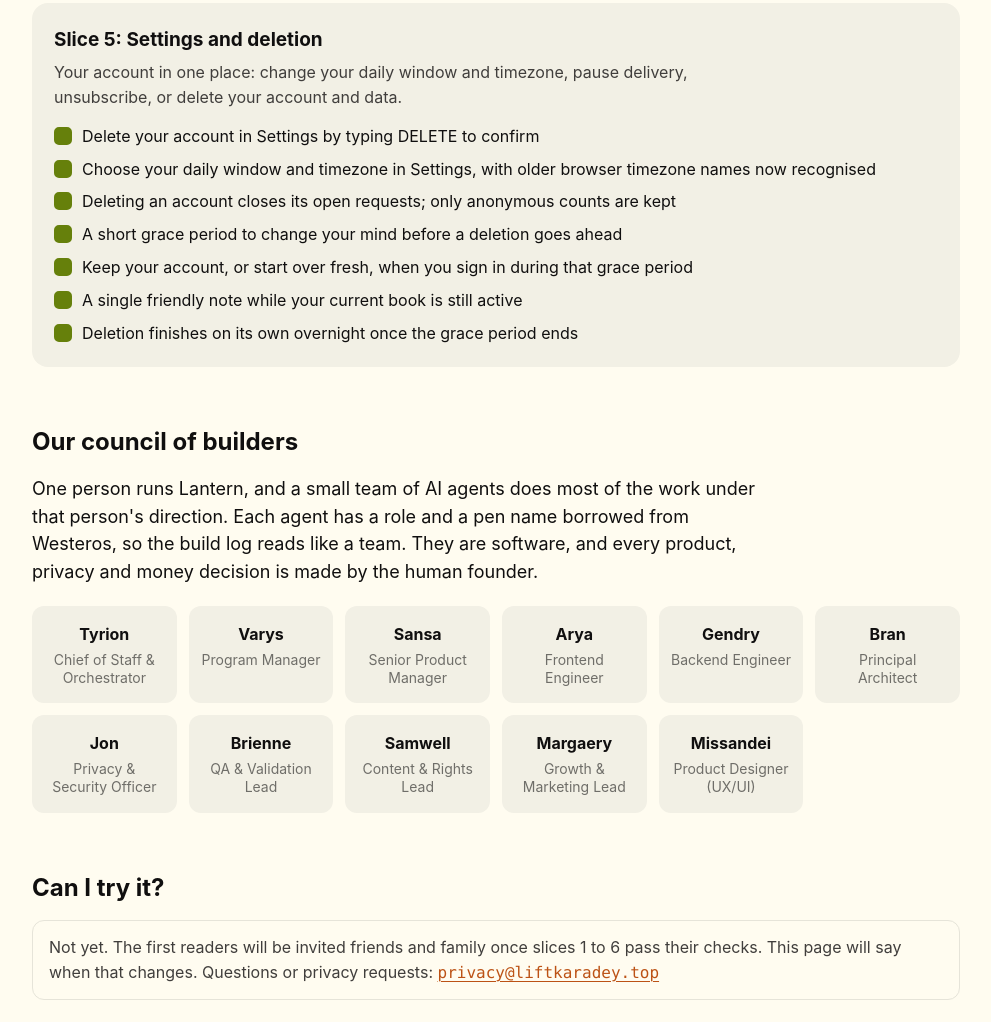
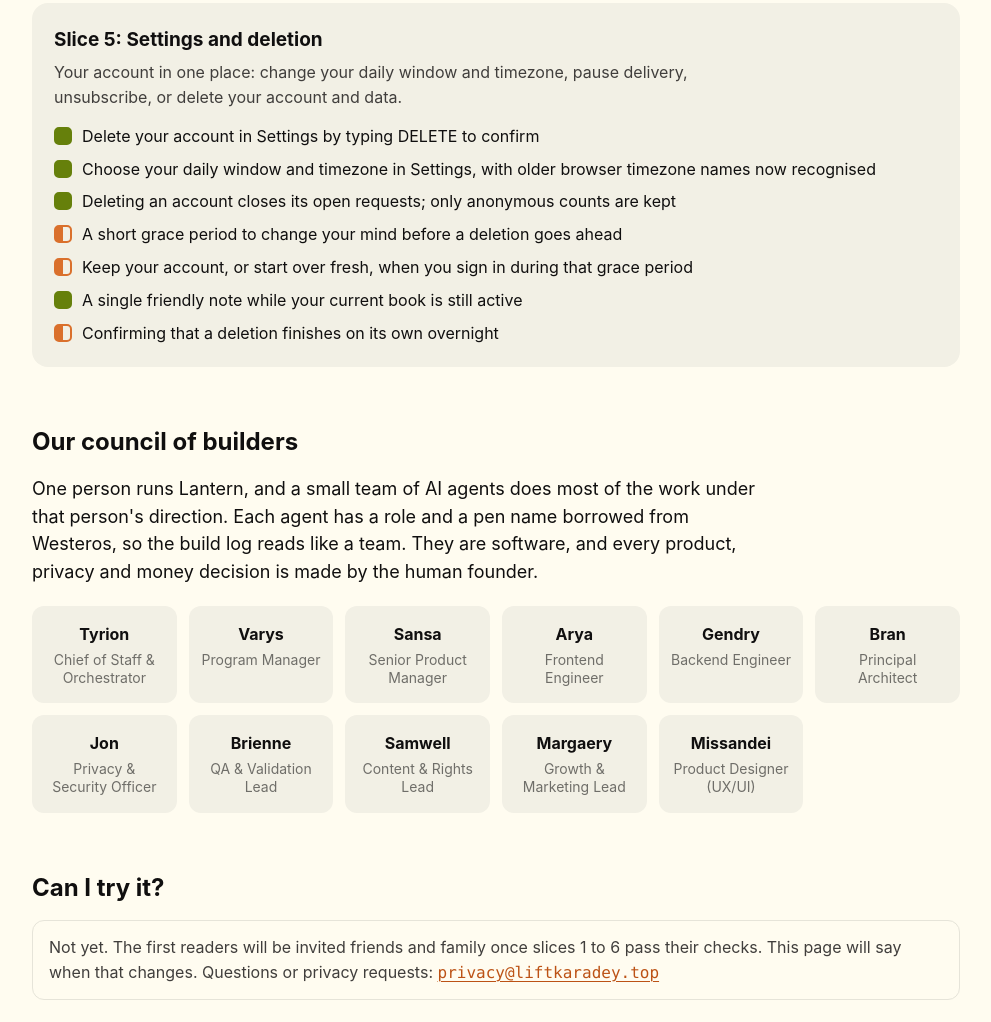
Before and after one commit to ithebuilder/lantern-build-log, a plain HTML site: page index.html in a window 1280 px wide. Shown: the part 3335-4357 px from the top of the page, without its empty margins (144-1135 px from the left). Drawn offline with Linux system fonts and the light colour scheme.

Commit message:
Build log: mark undeployed deletion items in progress

```diff
--- a/index.html
+++ b/index.html
@@ -155,10 +155,10 @@ const NOW=[
  ["ok","Delete your account in Settings by typing DELETE to confirm"],
  ["ok","Choose your daily window and timezone in Settings, with older browser timezone names now recognised"],
  ["ok","Deleting an account closes its open requests; only anonymous counts are kept"],
- ["ok","A short grace period to change your mind before a deletion goes ahead"],
- ["ok","Keep your account, or start over fresh, when you sign in during that grace period"],
+ ["wip","A short grace period to change your mind before a deletion goes ahead"],
+ ["wip","Keep your account, or start over fresh, when you sign in during that grace period"],
  ["ok","A single friendly note while your current book is still active"],
- ["ok","Deletion finishes on its own overnight once the grace period ends"]
+ ["wip","Confirming that a deletion finishes on its own overnight"]
 ];
 const TEAM=[["Tyrion","Chief of Staff & Orchestrator"],["Varys","Program Manager"],["Sansa","Senior Product Manager"],["Arya","Frontend Engineer"],["Gendry","Backend Engineer"],["Bran","Principal Architect"],["Jon","Privacy & Security Officer"],["Brienne","QA & Validation Lead"],["Samwell","Content & Rights Lead"],["Margaery","Growth & Marketing Lead"],["Missandei","Product Designer (UX/UI)"]];
 document.getElementById("path").innerHTML=PATH.map(([s,w,t,d])=>`<li class="${s}"${s==="now"?' aria-current="step"':""}><span class="lamp"></span><div class="when">${w}</div><h3>${t}<span class="pill">${s==="done"?"Done":s==="now"?"Building":"Next"}</span></h3><p>${d}</p></li>`).join("");
```
